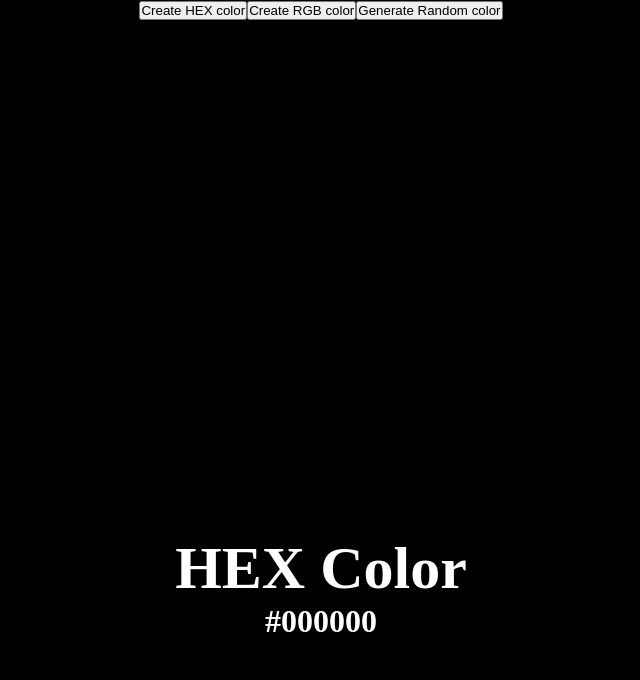
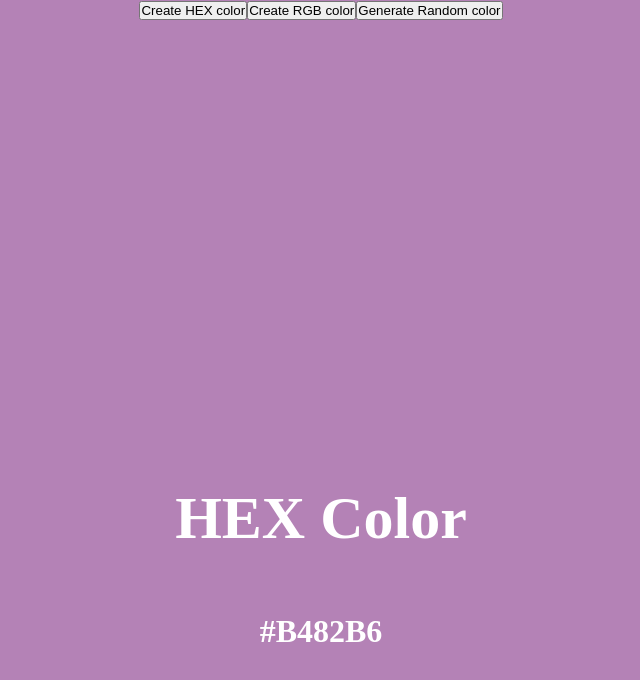
Before and after one commit to PadalaBalaSivaSaiMegiReddy/mini-projects-react, a React (Vite) app: page / in a window 1280 px wide. Shown: the top 680 px of the page, without its empty margins (319-959 px from the left). Built offline with nearby package versions, Linux system fonts and the light colour scheme.

Commit message:
Add useEffect hook and update color generator logic

```diff
--- a/src/components/randon-color-generator/index.jsx
+++ b/src/components/randon-color-generator/index.jsx
@@ -1,4 +1,4 @@
-import { useState } from "react"
+import { useEffect, useState } from "react"
 import "./styles.css"
 
 export default function RandomColorGenerator() {
@@ -26,10 +26,16 @@ export default function RandomColorGenerator() {
     let b=randomColorUtility(256)
     let rgbColor=`rgb(${r},${g},${b})`
     setColor(rgbColor)
+  }
 
-
-
-  }
+  useEffect(()=>{
+    if(typeOfColorFormat==="hex"){
+      handleHexColorGenerator()
+    }
+    else{
+      handleRBGColorGenerator()
+    }
+  },[typeOfColorFormat])
   return (
     <div className="RandomColorGenerator" style={{background:color}}>
         <div className="topBtnsBar">
--- a/src/components/randon-color-generator/styles.css
+++ b/src/components/randon-color-generator/styles.css
@@ -21,13 +21,13 @@
     flex-direction: column;
     padding-bottom: 150px;
     justify-content: space-around;
+    gap: 60px;
 }
 
 .colorsContainer>h1{
     color: white;
     /* font-size: 60px; */
     text-align: center;
-    margin-bottom: 10px;
 
 }
 
```
